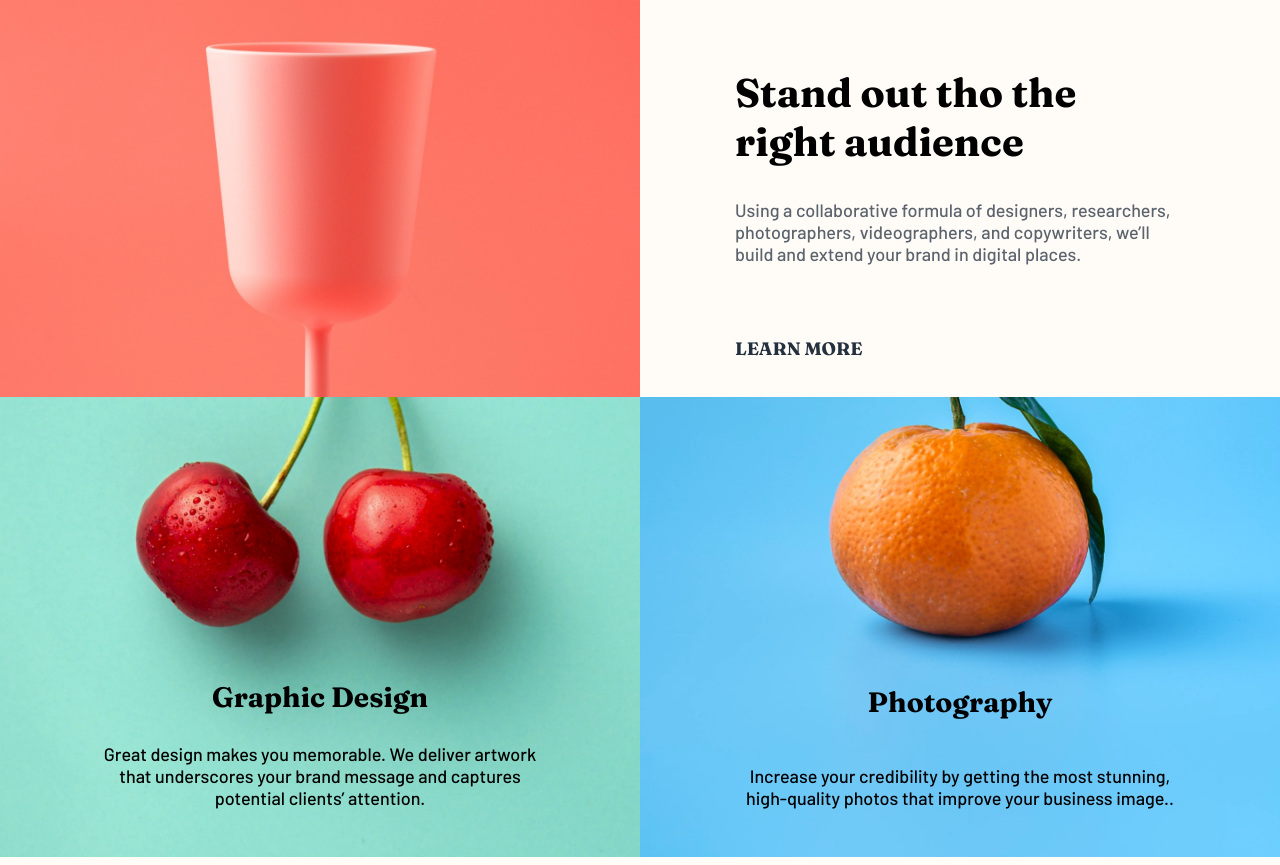
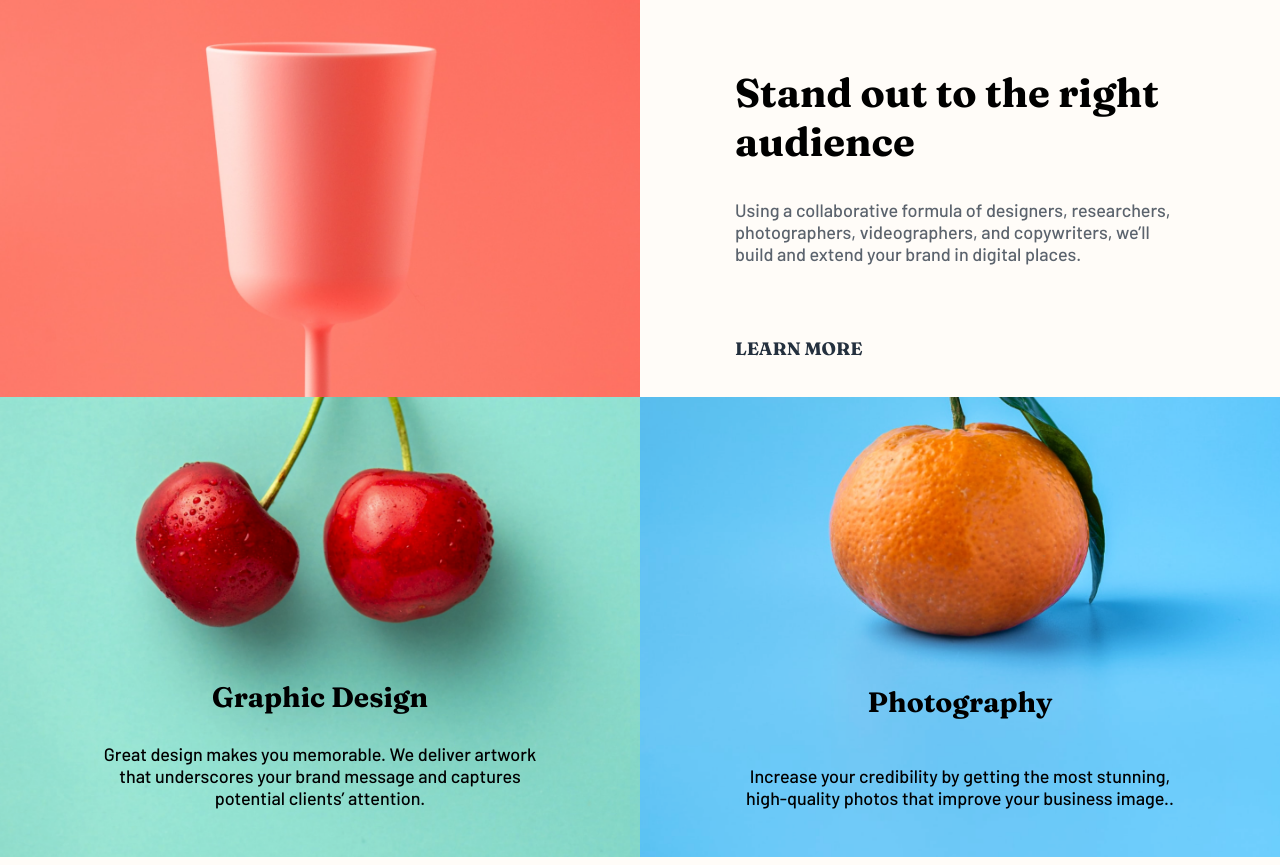
Before and after one commit to thadmart9/Front-End-Mentor-Challenge-, a plain HTML site: page index.html in a window 1280 px wide. Shown: the part 1063-1928 px from the top of the page. Drawn offline with Linux system fonts and the light colour scheme.

```diff
--- a/index.html
+++ b/index.html
@@ -60,7 +60,7 @@
             <div class="photo2"></div>
             <div class="caption">
                 <div class="wrapper2">
-                    <h2>Stand out tho the right audience</h2>
+                    <h2>Stand out to the right audience</h2>
                     <p class="grey-text">Using a collaborative formula of designers, researchers, photographers, videographers, and copywriters, we’ll build and extend your brand in digital places. </p>
                     <a href="#" class="learnmore">LEARN MORE</a>
                 </div>
```
